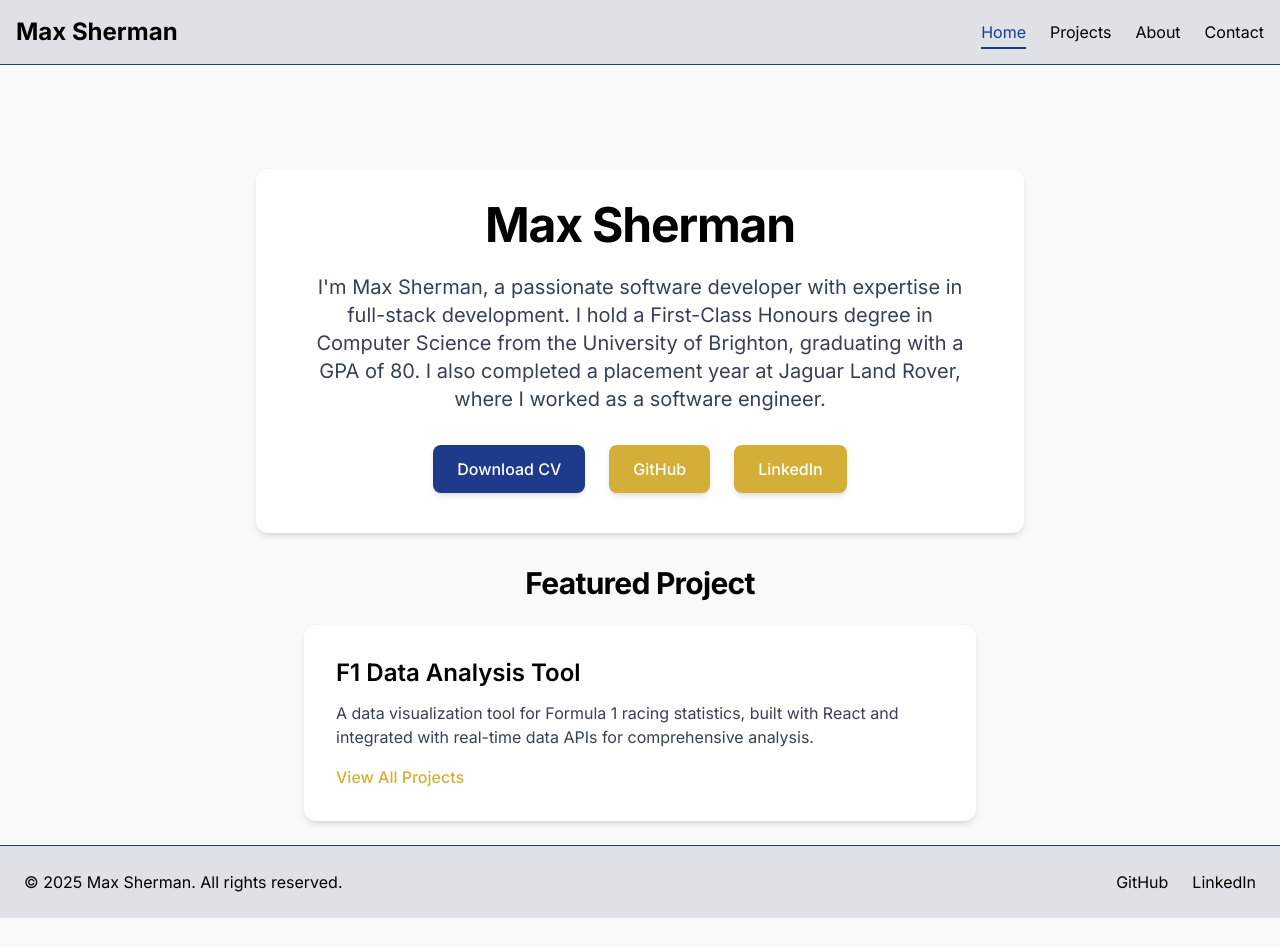
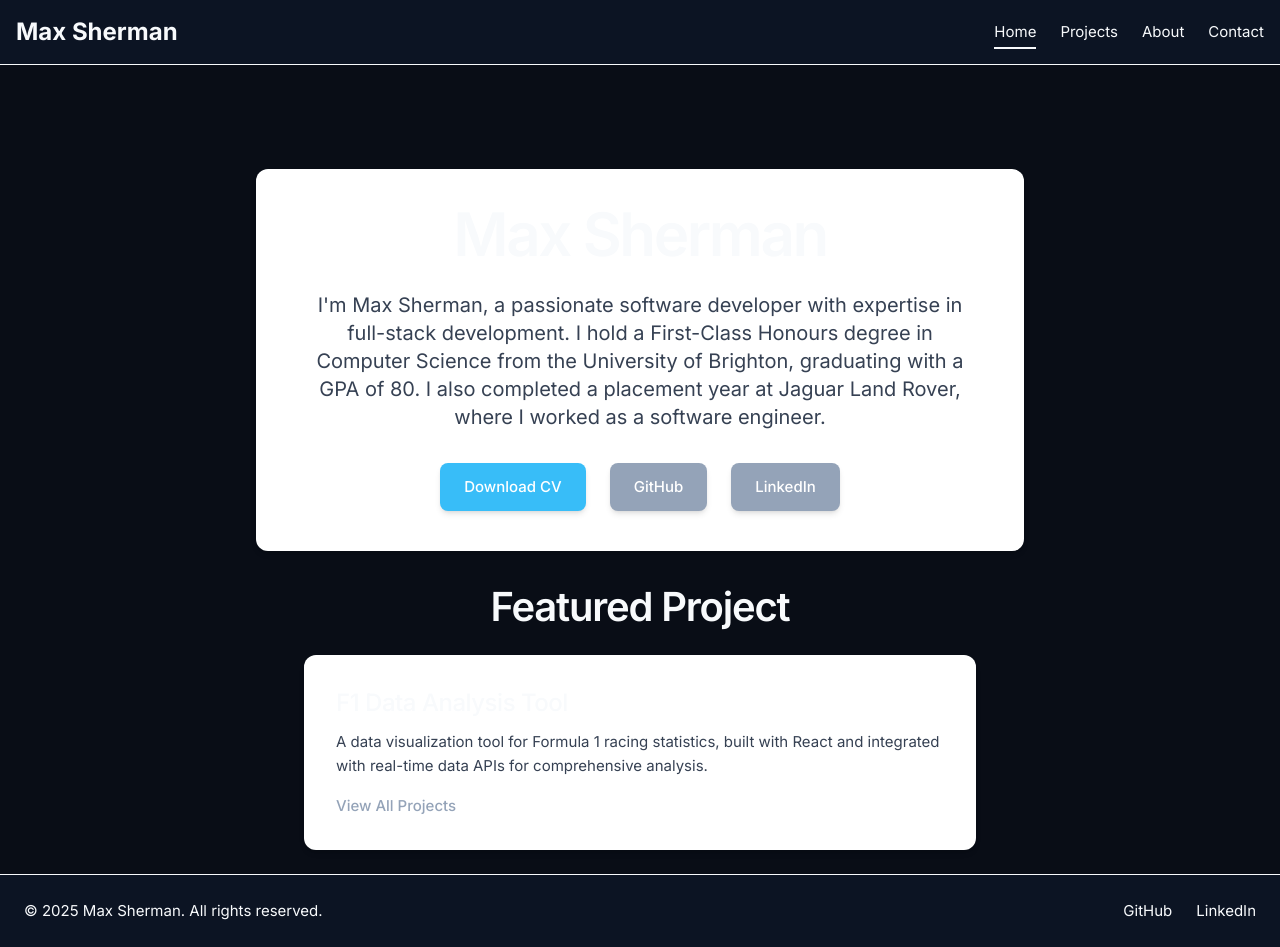
Before and after one commit to maxsherman1/maxsherman-portfolio, a Next.js app: page / in a window 1280 px wide. Before the commit the page ends 918 px from the top, so only its background shows below. Built offline with nearby package versions, Linux system fonts and the light colour scheme.

Commit message:
Updated globals.css for new styling

```diff
--- a/src/app/globals.css
+++ b/src/app/globals.css
@@ -1,49 +1,290 @@
 @import "tailwindcss";
 
+/* ==========================================================================
+   Premium Minimal Engineering Portfolio — design tokens
+   Dark-only. Legacy variable names are kept so existing components still work.
+   ========================================================================== */
+
 :root {
-  --background: #f9f9f9; /* Off-white background for a modern look */
-  --foreground: #000000; /* True black for better contrast */
-  --accent: #1e3a8a; /* Dark blue accent */
-  --accent-opacity: rgba(30,58,138,0.8);
-  --secondary-accent: #d4af37; /* Soft gold for highlights */
-  --secondary-accent-opacity: rgba(212,175,55,0.8);
-  --nav-accent: var(--accent);
-  --nav-bg: #DEE2E6; /* Gray-800 for navigation background */
-  --text-primary: #000000; /* Black for primary text */
-  --link-active: #38bdf8; /* Blue-400 for active links */
-  --text-secondary: #374151; /* Gray-700 for secondary text */
-  --success: #16a34a; /* Green-600 for success messages */
-  --error: #dc2626; /* Red-600 for error messages */
+  color-scheme: dark;
+
+  /* Layers */
+  --background: #090d16;            /* Layer 0 canvas */
+  --surface: #0f172a;               /* nested containers */
+  --surface-high: #1e293b;
+  --surface-code: #05080f;          /* terminal / code blocks */
+  --card-bg: rgba(15, 23, 42, 0.65);
+  --overlay-bg: rgba(30, 41, 59, 0.85);
+
+  /* Text */
+  --foreground: #f8fafc;
+  --text-primary: #f8fafc;
+  --text-secondary: #94a3b8;
+  --text-muted: #64748b;
+
+  /* Accent */
+  --accent: #38bdf8;
+  --accent-opacity: rgba(56, 189, 248, 0.8);
+  --secondary-accent: #94a3b8;
+  --secondary-accent-opacity: rgba(148, 163, 184, 0.8);
+  --link-active: #38bdf8;
+
+  /* Navigation */
+  --nav-bg: rgba(15, 23, 42, 0.65);
+  --nav-accent: #f8fafc;
+
+  /* Borders */
+  --border: rgba(248, 250, 252, 0.08);
+  --border-strong: rgba(248, 250, 252, 0.14);
+  --border-hover: rgba(248, 250, 252, 0.2);
+  --divider: rgba(248, 250, 252, 0.06);
+  --highlight: inset 0 1px 0 0 rgba(248, 250, 252, 0.12);
+
+  /* Status */
+  --success: #10b981;
+  --error: #ffb4ab;
+
+  /* Radii */
+  --radius-sm: 0.125rem;
+  --radius: 0.25rem;
+  --radius-md: 0.375rem;
+  --radius-lg: 0.5rem;
+  --radius-xl: 0.75rem;
+
+  /* Layout */
+  --max-width: 1200px;
+  --gutter: 1.5rem;
+  --margin: 3rem;
 }
 
 @theme inline {
   --color-background: var(--background);
   --color-foreground: var(--foreground);
+  --color-surface: var(--surface);
+  --color-surface-high: var(--surface-high);
+  --color-surface-code: var(--surface-code);
   --color-accent: var(--accent);
-  --font-sans: var(--font-geist-sans);
-  --font-mono: var(--font-geist-mono);
+  --color-muted: var(--text-secondary);
+  --color-subtle: var(--text-muted);
+  --color-border: var(--border);
+  --color-success: var(--success);
+  --color-error: var(--error);
+
+  --font-sans: var(--font-geist-sans), ui-sans-serif, system-ui, sans-serif;
+  --font-mono: var(--font-jetbrains-mono), ui-monospace, SFMono-Regular, monospace;
+
+  --radius-sm: 0.125rem;
+  --radius-md: 0.375rem;
+  --radius-lg: 0.5rem;
+  --radius-xl: 0.75rem;
 }
 
-@media (prefers-color-scheme: dark) {
-  :root {
-    --background: #121212; /* Dark background for dark mode */
-    --foreground: #ffffff; /* White for better contrast in dark mode */
-    --accent: #153e75; /* Slightly adjusted dark blue accent for dark mode */
-    --accent-opacity: rgba(30,58,138,0.5);
-    --secondary-accent: #c49f45; /* Adjusted soft gold for dark mode */
-    --secondary-accent-opacity: rgba(212,175,55,0.5);
-    --nav-accent: var(--secondary-accent);
-    --nav-bg: #111827; /* Darker Gray-900 for navigation background in dark mode */
-    --text-primary: #ffffff; /* Light Gray-100 for primary text in dark mode */
-    --link-active: #5495ff; /* Blue-300 for active links in dark mode */
-    --text-secondary: #4b5563; /* Gray-600 for secondary text in dark mode */
-    --success: #22c55e; /* Green-500 for success messages in dark mode */
-    --error: #ef4444; /* Red-500 for error messages in dark mode */
-  }
+/* ---------- Base ---------- */
+
+html {
+  scroll-behavior: smooth;
 }
 
 body {
   background: var(--background);
   color: var(--foreground);
-  font-family: 'Inter', Arial, Helvetica, sans-serif;
+  font-family: var(--font-geist-sans), ui-sans-serif, system-ui, sans-serif;
+  font-size: 0.9375rem;
+  line-height: 1.6;
+  -webkit-font-smoothing: antialiased;
 }
+
+h1, h2, h3, h4 {
+  font-weight: 600;
+  text-wrap: balance;
+}
+
+h1 { font-size: 3.75rem; line-height: 1.1;  letter-spacing: -0.04em; }
+h2 { font-size: 2.5rem;  line-height: 1.2;  letter-spacing: -0.03em; }
+h3 { font-size: 1.5rem;  line-height: 1.3;  letter-spacing: -0.02em; font-weight: 500; }
+h4 { font-size: 1.125rem; line-height: 1.4; letter-spacing: -0.01em; font-weight: 500; }
+
+@media (max-width: 767px) {
+  h1 { font-size: 2.5rem; }
+  h2 { font-size: 1.875rem; line-height: 1.25; letter-spacing: -0.025em; }
+  :root { --gutter: 1rem; --margin: 1.25rem; }
+}
+
+@media (min-width: 768px) and (max-width: 1024px) {
+  :root { --gutter: 1.25rem; --margin: 2rem; }
+}
+
+::selection {
+  background: rgba(56, 189, 248, 0.3);
+  color: var(--foreground);
+}
+
+:focus-visible {
+  outline: 1px solid var(--accent);
+  outline-offset: 2px;
+}
+
+@media (prefers-reduced-motion: reduce) {
+  html { scroll-behavior: auto; }
+  *, *::before, *::after {
+    animation-duration: 0.01ms !important;
+    transition-duration: 0.01ms !important;
+  }
+}
+
+/* ---------- Components ---------- */
+
+@layer components {
+  .container-site {
+    max-width: var(--max-width);
+    margin-inline: auto;
+    padding-inline: var(--margin);
+  }
+
+  /* Body copy measure: 58–68 characters */
+  .measure {
+    max-width: 65ch;
+  }
+
+  /* Layer 1: cards and modules */
+  .glass-card {
+    background: var(--card-bg);
+    backdrop-filter: blur(12px);
+    border: 1px solid var(--border);
+    border-radius: var(--radius-lg);
+    box-shadow: var(--highlight);
+    padding: 1.5rem;
+    transition: border-color 150ms ease, box-shadow 150ms ease;
+  }
+  .glass-card:hover {
+    border-color: var(--border-hover);
+    box-shadow: var(--highlight), 0 20px 40px -15px rgba(0, 0, 0, 0.5);
+  }
+
+  /* Layer 2: overlays and menus */
+  .glass-overlay {
+    background: var(--overlay-bg);
+    backdrop-filter: blur(16px);
+    border: 1px solid var(--border);
+    border-radius: var(--radius-lg);
+    box-shadow: var(--highlight), 0 20px 40px -15px rgba(0, 0, 0, 0.5);
+  }
+
+  /* Buttons */
+  .btn {
+    display: inline-flex;
+    align-items: center;
+    justify-content: center;
+    gap: 0.5rem;
+    padding: 0.5rem 1rem;
+    border-radius: var(--radius-md);
+    font-weight: 500;
+    transition: opacity 150ms ease, transform 150ms ease,
+      border-color 150ms ease, background-color 150ms ease, color 150ms ease;
+  }
+  .btn-primary {
+    background: #f8fafc;
+    color: #090d16;
+  }
+  .btn-primary:hover {
+    opacity: 0.92;
+    transform: translateY(-0.5px);
+  }
+  .btn-secondary {
+    background: rgba(255, 255, 255, 0.03);
+    border: 1px solid var(--border-strong);
+    color: var(--foreground);
+  }
+  .btn-secondary:hover {
+    border-color: rgba(248, 250, 252, 0.3);
+  }
+  .btn-ghost {
+    color: var(--text-secondary);
+  }
+  .btn-ghost:hover {
+    color: var(--foreground);
+    background: rgba(255, 255, 255, 0.05);
+  }
+
+  /* Tech stack chips and status badges (pills only for these) */
+  .pill {
+    display: inline-flex;
+    align-items: center;
+    gap: 0.5rem;
+    padding: 0.25rem 0.625rem;
+    border-radius: 9999px;
+    background: rgba(255, 255, 255, 0.03);
+    border: 1px solid var(--border);
+    color: var(--text-secondary);
+    font-family: var(--font-jetbrains-mono), ui-monospace, monospace;
+    font-size: 0.75rem;
+    font-weight: 500;
+    line-height: 1.4;
+    letter-spacing: 0.02em;
+  }
+  .pill-status::before {
+    content: "";
+    width: 0.375rem;
+    height: 0.375rem;
+    border-radius: 9999px;
+    background: var(--success);
+    box-shadow: 0 0 8px var(--success);
+    animation: status-pulse 2s ease-in-out infinite;
+  }
+
+  /* Monospace metadata */
+  .label-code {
+    font-family: var(--font-jetbrains-mono), ui-monospace, monospace;
+    font-size: 0.75rem;
+    font-weight: 500;
+    line-height: 1.4;
+    letter-spacing: 0.02em;
+  }
+  .label-caps {
+    font-family: var(--font-jetbrains-mono), ui-monospace, monospace;
+    font-size: 0.6875rem;
+    font-weight: 600;
+    line-height: 1.2;
+    letter-spacing: 0.08em;
+    text-transform: uppercase;
+  }
+
+  /* Lists and activity feeds */
+  .feed-row {
+    padding-block: 0.75rem;
+    border-bottom: 1px solid var(--divider);
+  }
+
+  /* Inputs */
+  .input {
+    width: 100%;
+    background: var(--surface);
+    border: 1px solid rgba(248, 250, 252, 0.1);
+    border-radius: var(--radius-md);
+    padding: 0.5rem 0.75rem;
+    color: var(--foreground);
+  }
+  .input::placeholder {
+    color: var(--text-muted);
+  }
+  .input:focus {
+    outline: none;
+    border-color: var(--accent);
+  }
+
+  /* Terminal / code preview */
+  .code-block {
+    background: var(--surface-code);
+    border: 1px solid var(--border);
+    border-radius: var(--radius-lg);
+    font-family: var(--font-jetbrains-mono), ui-monospace, monospace;
+    font-size: 0.75rem;
+    line-height: 1.6;
+    overflow-x: auto;
+  }
+}
+
+@keyframes status-pulse {
+  0%, 100% { opacity: 1; }
+  50% { opacity: 0.4; }
+}
```
